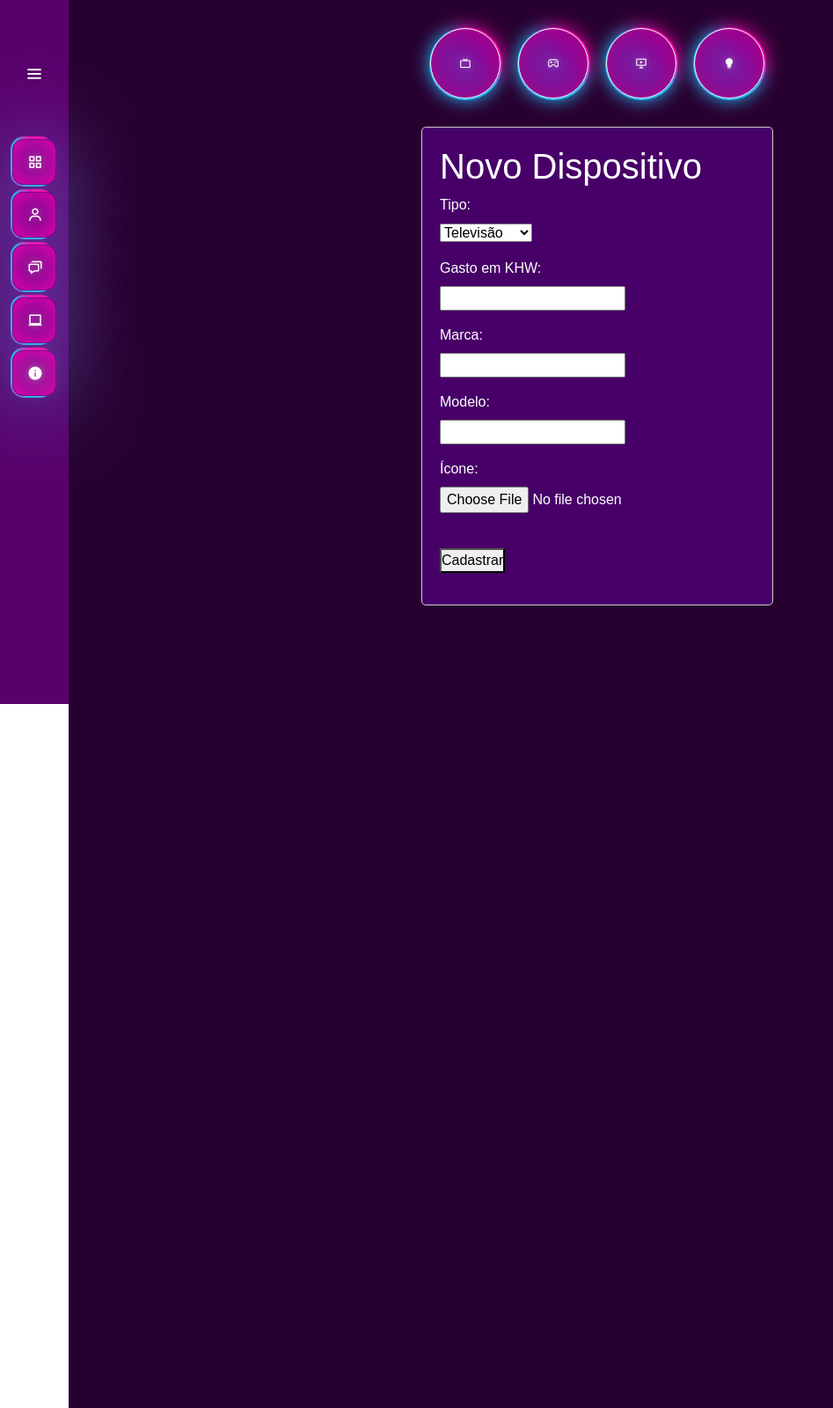
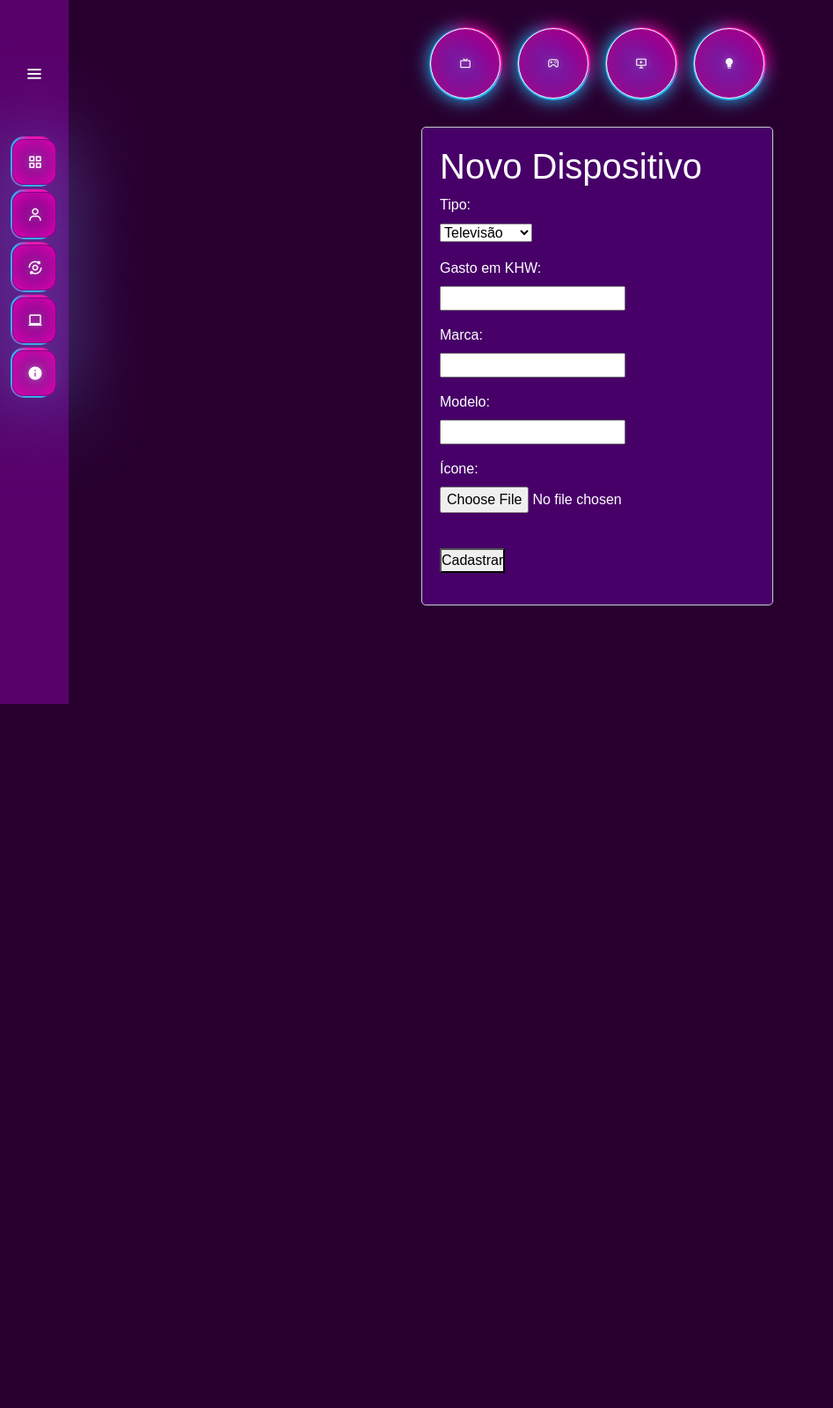
Before and after one commit to HeltonFaded/EnergEZ, a Django app: page /clientes/ in a window 1280 px wide. Shown: the whole page at 88% size, without its empty margins (0-947 px from the left). After the commit the page ends 800 px from the top, so only its background shows below. Run offline with Django 4.2, Linux system fonts and the light colour scheme; some libraries are stand-ins or nearby versions.

Commit message:
Update base.html

```diff
--- a/templates/base.html
+++ b/templates/base.html
@@ -40,7 +40,7 @@
             </li>
             <li>
                 <a href="{%url 'gerenciar'%}" class="iconesLaterais">
-                    <i class='bx bx-chat'></i>
+                    <i class='bx bx-analyse'></i>
                     <span class="links_name">Gerenciar Dispositivos</span>
                 </a>
                 <span class="tooltip">Gerenciar Dispositivos</span>
@@ -69,9 +69,6 @@
 
             </form></div>
     </section>
-    <section class="home-section">
-
-    </section>
     {%block 'body'%}
     {%endblock%}
 
```
